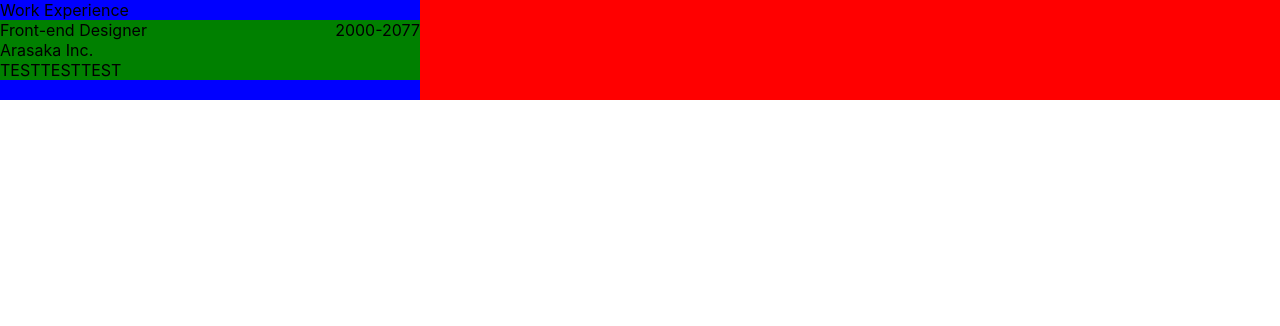
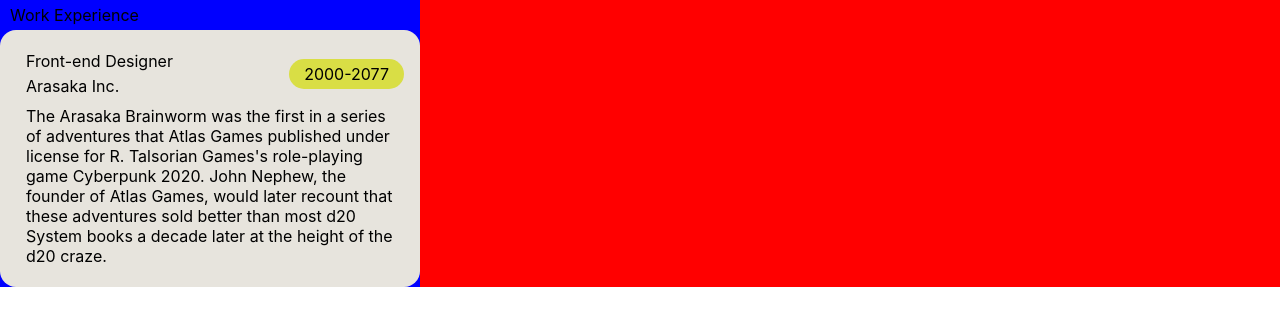
Before and after one commit to jodoubleny/resume, a React (Create React App) app: page / in a window 1280 px wide. Shown: the top 326 px of the page. Built offline with nearby package versions, Linux system fonts and the light colour scheme.

Commit message:
grid colouring test

```diff
--- a/src/components/views/ResumeMain/ResumeMain copy.tsx
+++ b/src/components/views/ResumeMain/ResumeMain copy.tsx
@@ -16,9 +16,7 @@
                             </div>
                             <div className="grid-content-years">2000-2077</div>
                         </div>
-                        <div className="grid-content-text">
-                            TESTTESTTEST
-                        </div>
+                        <div className="grid-content-text"> The Arasaka Brainworm was the first in a series of adventures that Atlas Games published under license for R. Talsorian Games&apos;s role-playing game Cyberpunk 2020. John Nephew, the founder of Atlas Games, would later recount that these adventures sold better than most d20 System books a decade later at the height of the d20 craze.</div>
                     </div>
                 </div>
             </div>
--- a/src/components/views/ResumeMain/ResumeMain.css
+++ b/src/components/views/ResumeMain/ResumeMain.css
@@ -15,31 +15,37 @@
     grid-row: 1;
 }
 
-.grid-content {
-    background-color: green;
+.grid-section-container {
+    background-color: rgb(231, 228, 221);
+    padding: 1em;
+    border-radius: 1em;
 
-    display: grid;
-    white-space : nowrap;
-    grid-template-columns: auto min-content;
-    grid-template-rows: repeat(3, 1fr);
+    display: flex;
+    flex-wrap: wrap;
+    align-items: center;
 }
 
-.grid-content-title {
-    grid-column: 1 / 2;
-    grid-row: 1 / 2;
+.grid-section-header {
+    margin: 5px 10px;
 }
 
-.grid-content-subtitle {
-    grid-column: 1 / 2;
-    grid-row: 2 / 3;
+.grid-content-header {
+    flex-grow: 1;
+}
+
+.grid-content {
+    margin: 5px 10px;
 }
 
 .grid-content-years {
-    grid-column: 2 / 3;
-    grid-row: 1 / 3;
+    flex-grow: 0;
+
+    background-color: rgb(217, 222, 69);
+
+    padding: 5px 15px;
+    border-radius: 2em;
 }
 
 .grid-content-text {
-    grid-column: 1 / 3;
-    grid-row: 3 / 4;
+    flex-grow: 2;
 }
--- a/src/components/views/ResumeMain/ResumeMain.tsx
+++ b/src/components/views/ResumeMain/ResumeMain.tsx
@@ -7,14 +7,14 @@
         <div className="containter">
             <div className="grid-wrapper">
                 <div className="grid-box grid-col-1">
-                    <div className="grid-header">Work Experience</div>
-                    <div className="grid-content">
-                        <div className="grid-content-title">Front-end Designer</div>
-                        <div className="grid-content-subtitle">Arasaka Inc.</div>
+                    <div className="grid-section-header">Work Experience</div>
+                    <div className="grid-section-container">
+                        <div className="grid-content-header">
+                            <div className="grid-content grid-content-title">Front-end Designer</div>
+                            <div className="grid-content grid-content-title">Arasaka Inc.</div>
+                        </div>
                         <div className="grid-content-years">2000-2077</div>
-                        <div className="grid-content-text">
-                            TESTTESTTEST
-                        </div>
+                        <div className="grid-content grid-content-text"> The Arasaka Brainworm was the first in a series of adventures that Atlas Games published under license for R. Talsorian Games&apos;s role-playing game Cyberpunk 2020. John Nephew, the founder of Atlas Games, would later recount that these adventures sold better than most d20 System books a decade later at the height of the d20 craze.</div>
                     </div>
                 </div>
             </div>
```
